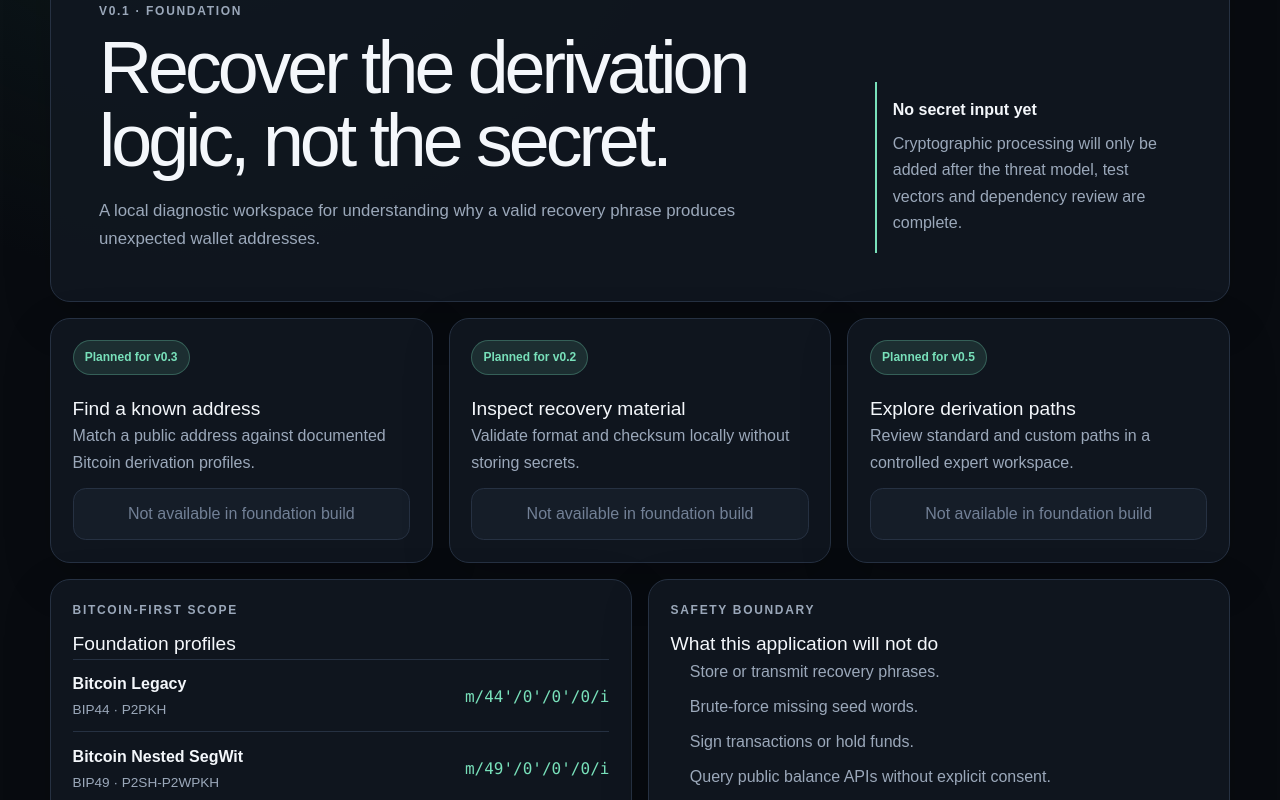
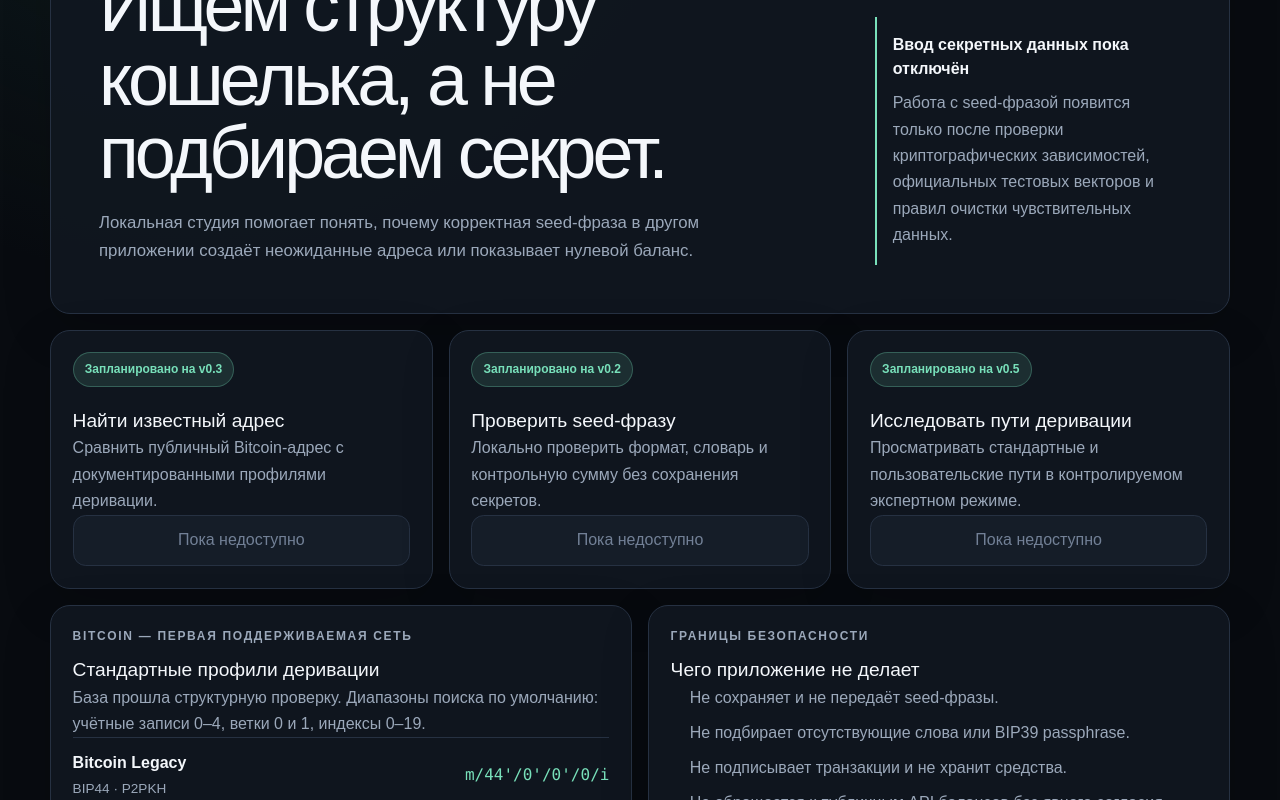
Before and after one commit to vanitoo/Wallet-Recovery-Studio, a Next.js app: page / in a window 1280 px wide. Shown: the part 260-1060 px from the top of the page. Built offline with nearby package versions, Linux system fonts and the light colour scheme.

Commit message:
feat: complete Russian v0.1.1 workspace

```diff
--- a/src/features/recovery-session/components/recovery-workspace.tsx
+++ b/src/features/recovery-session/components/recovery-workspace.tsx
@@ -1,9 +1,21 @@
 import { foundationProfiles } from "@/features/wallet-profiles/data/foundation-profiles";
 
 const modes = [
-  { title: "Find a known address", text: "Match a public address against documented Bitcoin derivation profiles.", state: "Planned for v0.3" },
-  { title: "Inspect recovery material", text: "Validate format and checksum locally without storing secrets.", state: "Planned for v0.2" },
-  { title: "Explore derivation paths", text: "Review standard and custom paths in a controlled expert workspace.", state: "Planned for v0.5" },
+  {
+    title: "Найти известный адрес",
+    text: "Сравнить публичный Bitcoin-адрес с документированными профилями деривации.",
+    state: "Запланировано на v0.3",
+  },
+  {
+    title: "Проверить seed-фразу",
+    text: "Локально проверить формат, словарь и контрольную сумму без сохранения секретов.",
+    state: "Запланировано на v0.2",
+  },
+  {
+    title: "Исследовать пути деривации",
+    text: "Просматривать стандартные и пользовательские пути в контролируемом экспертном режиме.",
+    state: "Запланировано на v0.5",
+  },
 ];
 
 export function RecoveryWorkspace() {
@@ -11,49 +23,67 @@ export function RecoveryWorkspace() {
     <main className="workspace">
       <section className="hero panel">
         <div>
-          <p className="eyebrow">v0.1 · Foundation</p>
-          <h2>Recover the derivation logic, not the secret.</h2>
-          <p className="lead">A local diagnostic workspace for understanding why a valid recovery phrase produces unexpected wallet addresses.</p>
+          <p className="eyebrow">v0.1.1 · База профилей кошельков</p>
+          <h2>Ищем структуру кошелька, а не подбираем секрет.</h2>
+          <p className="lead">
+            Локальная студия помогает понять, почему корректная seed-фраза в другом приложении
+            создаёт неожиданные адреса или показывает нулевой баланс.
+          </p>
         </div>
         <div className="security-card">
-          <strong>No secret input yet</strong>
-          <p>Cryptographic processing will only be added after the threat model, test vectors and dependency review are complete.</p>
+          <strong>Ввод секретных данных пока отключён</strong>
+          <p>
+            Работа с seed-фразой появится только после проверки криптографических зависимостей,
+            официальных тестовых векторов и правил очистки чувствительных данных.
+          </p>
         </div>
       </section>
 
-      <section className="grid three-columns" aria-label="Recovery modes">
+      <section className="grid three-columns" aria-label="Режимы восстановления">
         {modes.map((mode) => (
           <article className="panel mode-card" key={mode.title}>
             <span className="tag">{mode.state}</span>
             <h3>{mode.title}</h3>
             <p>{mode.text}</p>
-            <button type="button" disabled>Not available in foundation build</button>
+            <button type="button" disabled>
+              Пока недоступно
+            </button>
           </article>
         ))}
       </section>
 
       <section className="grid two-columns">
         <article className="panel">
-          <p className="eyebrow">Bitcoin-first scope</p>
-          <h3>Foundation profiles</h3>
+          <p className="eyebrow">Bitcoin — первая поддерживаемая сеть</p>
+          <h3>Стандартные профили деривации</h3>
+          <p>
+            База прошла структурную проверку. Диапазоны поиска по умолчанию: учётные записи 0–4,
+            ветки 0 и 1, индексы 0–19.
+          </p>
           <div className="profile-list">
             {foundationProfiles.map((profile) => (
               <div className="profile-row" key={profile.id}>
-                <div><strong>{profile.label}</strong><span>{profile.standard} · {profile.addressType}</span></div>
+                <div>
+                  <strong>{profile.label}</strong>
+                  <span>
+                    {profile.standard} · {profile.addressType}
+                  </span>
+                </div>
                 <code>{profile.path}</code>
               </div>
             ))}
           </div>
         </article>
+
         <article className="panel">
-          <p className="eyebrow">Safety boundary</p>
-          <h3>What this application will not do</h3>
+          <p className="eyebrow">Границы безопасности</p>
+          <h3>Чего приложение не делает</h3>
           <ul className="boundary-list">
-            <li>Store or transmit recovery phrases.</li>
-            <li>Brute-force missing seed words.</li>
-            <li>Sign transactions or hold funds.</li>
-            <li>Query public balance APIs without explicit consent.</li>
-            <li>Claim that browser memory is perfectly secure.</li>
+            <li>Не сохраняет и не передаёт seed-фразы.</li>
+            <li>Не подбирает отсутствующие слова или BIP39 passphrase.</li>
+            <li>Не подписывает транзакции и не хранит средства.</li>
+            <li>Не обращается к публичным API балансов без явного согласия.</li>
+            <li>Не обещает абсолютную безопасность памяти браузера.</li>
           </ul>
         </article>
       </section>
```
